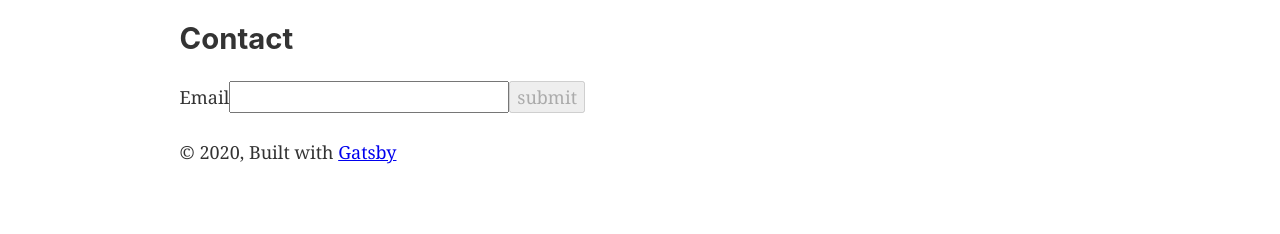
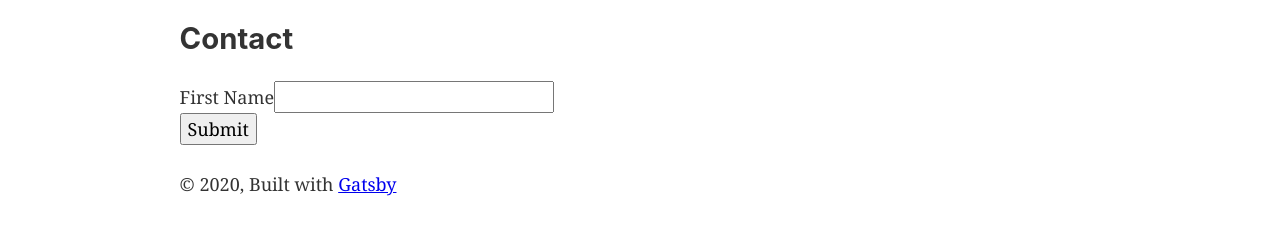
Before and after one commit to shortnd/netlify_gatsby, a Gatsby site: page /contact in a window 1280 px wide. Shown: the part 100-334 px from the top of the page. Built offline with nearby package versions, Linux system fonts and the light colour scheme; Gatsby itself is replaced by a stand-in of ours.

Commit message:
working on form

```diff
--- /dev/null
+++ b/src/components/SignUpForm.jsx
@@ -0,0 +1,142 @@
+import React from "react"
+import * as Yup from "yup"
+import { useFormik, Formik, Form, Field, ErrorMessage } from "formik"
+
+const SignUpForm = () => {
+  const phoneRegex = /^((\\+[1-9]{1,4}[ \\-]*)|(\\([0-9]{2,3}\\)[ \\-]*)|([0-9]{2,4})[ \\-]*)*?[0-9]{3,4}?[ \\-]*[0-9]{3,4}?$/
+  const formik = useFormik({
+    initialValues: {
+      firstName: "",
+      lastName: "",
+      email: "",
+      phoneNumber: "",
+      address: "",
+      business: false,
+      currentProvider: "",
+      currentSpeed: "",
+      computers: false,
+    },
+    validationSchema: Yup.object({
+      firstName: Yup.string()
+        .min(2, "Minimum amount of charaters is 2")
+        .max(20, "Max amount of charaters is 20")
+        .required("Required"),
+      lastName: Yup.string()
+        .min(2, "Minimum amount of charaters is 2")
+        .max(30, "Max amount of charaters is 30")
+        .required("Required"),
+      email: Yup.string()
+        .email("Please provide a valid email address")
+        .required("Required"),
+      phoneNumber: Yup.string()
+        .matches(phoneRegex, "Please provide a valid phone number")
+        .required("Required"),
+      address: Yup.string().required(),
+      business: Yup.boolean(),
+      currentProvider: Yup.string(),
+      currentSpeed: Yup.string(),
+      computers: Yup.boolean(),
+    }),
+  })
+  return (
+    <form method="POST" data-netlify="true" name="sign-up">
+      <input type="hidden" name="form-name" value="sign-up" />
+      <div>
+        <label htmlFor="firstName">
+          First Name
+          <input
+            type="text"
+            name="firstName"
+            id="firstName"
+            {...formik.getFieldProps("firstName")}
+          />
+        </label>
+        {formik.touched.firstName && formik.errors.firstName ? (
+          <div>{formik.errors.firstName}</div>
+        ) : null}
+      </div>
+      {/* <div>
+        <label htmlFor="lastName">
+          Last Name
+          <Field type="text" name="lastName" id="lastName" />
+        </label>
+        <ErrorMessage name="lastName" />
+      </div>
+      <div>
+        <label htmlFor="email">
+          Email
+          <Field type="email" name="email" id="email" />
+        </label>
+        <ErrorMessage name="email" />
+      </div>
+      <div>
+        <label htmlFor="phoneNumber">
+          Phone Number
+          <Field type="text" name="phoneNumber" id="phoneNumber" />
+        </label>
+        <ErrorMessage name="phoneNumber" />
+      </div>
+      <div>
+        <label htmlFor="addressOne">
+          Street Address
+          <Field type="text" name="addressOne" id="addressOne" />
+        </label>
+        <ErrorMessage name="addressOne" />
+      </div>
+      <div>
+        <label htmlFor="addressTwo">
+          Addresss (2nd)
+          <Field type="text" name="addressTwo" id="addressTwo" />
+        </label>
+        <ErrorMessage name="addressTwo" />
+      </div>
+      <div>
+        <label htmlFor="business">
+          Business
+          <Field type="checkbox" name="business" id="business" />
+        </label>
+        <ErrorMessage name="business" />
+      </div>
+      <div>
+        <label htmlFor="city">
+          City
+          <Field type="text" name="city" id="city" />
+        </label>
+        <ErrorMessage name="city" />
+      </div>
+      <div>
+        <label htmlFor="state">
+          State
+          <Field type="text" name="state" id="state" />
+        </label>
+        <ErrorMessage name="state" />
+      </div>
+      <div>
+        <label htmlFor="currentProvider">
+          Current Provider
+          <Field type="text" name="currentProvider" id="currentProvider" />
+        </label>
+        <ErrorMessage name="currentProvider" />
+      </div>
+      <div>
+        <label htmlFor="currentSpeed">
+          Current Speed
+          <Field type="text" name="currentSpeed" id="currentSpeed" />
+        </label>
+        <ErrorMessage name="currentSpeed" />
+      </div>
+      <div>
+        <label htmlFor="computers">
+          Computers
+          <Field type="checkbox" name="computers" id="computers" />
+        </label>
+        <ErrorMessage name="computers" />
+      </div> */}
+      <div>
+        <button type="submit">Submit</button>
+      </div>
+    </form>
+  )
+}
+
+export default SignUpForm
--- a/src/pages/contact.js
+++ b/src/pages/contact.js
@@ -1,5 +1,6 @@
 import React from 'react'
 import Layout from '../components/layout'
+import SignUpForm from '../components/SignUpForm'
 
 import { useFormik } from 'formik'
 import * as Yup from 'yup'
@@ -17,17 +18,7 @@ export default function Contact() {
     return (
         <Layout>
             <h2>Contact</h2>
-            <form method="POST" data-netlify="true" name="contact">
-                <input type="hidden" name="form-name" name="contact" />
-                <label htmlFor="email">Email</label>
-                <input type="email" name="email" id="email" {...formik.getFieldProps('email')} required />
-                {(formik.touched.email && formik.errors.email) ? (
-                    <>
-                        {formik.errors.email}
-                    </>
-                ) : null}
-                <button type="submit" disabled={!formik.isValid}>submit</button>
-            </form>
+            <SignUpForm />
         </Layout>
     )
 }
```
